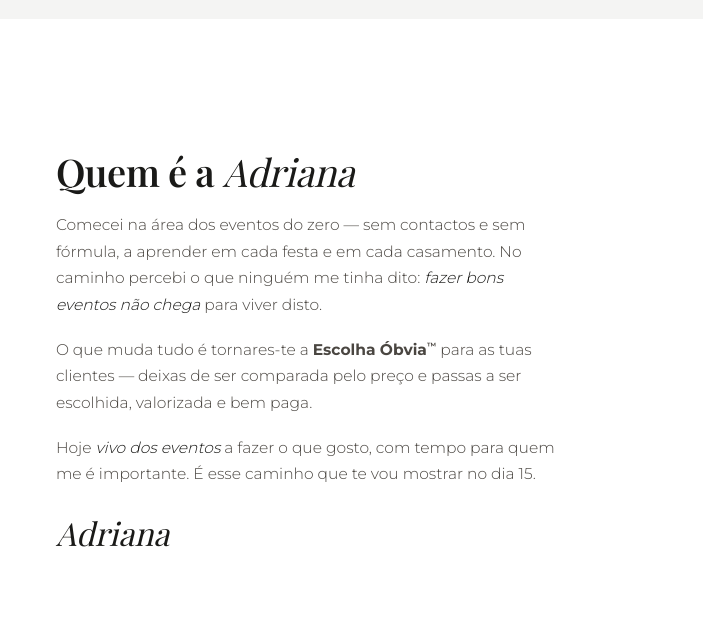
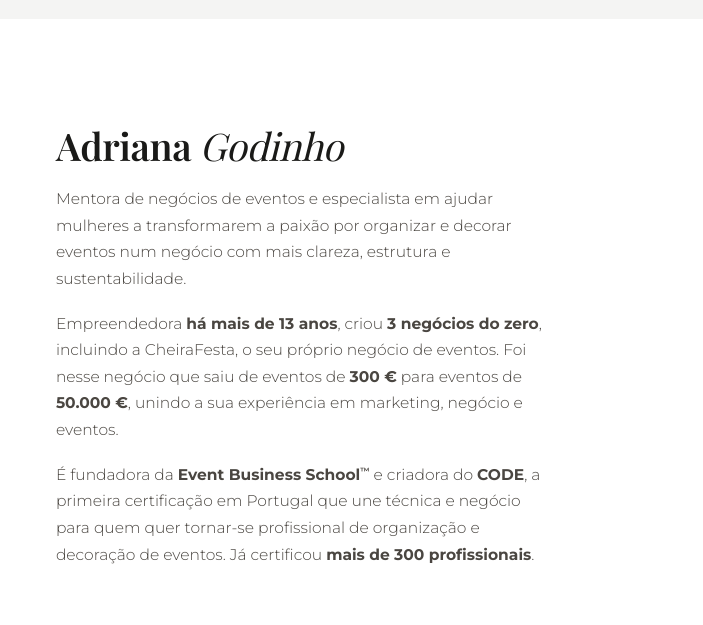
Before and after one commit to olacheirafesta/aula-viver-de-eventos, a plain HTML site: page index.html in a window 1280 px wide. Shown: the part 1620-2245 px from the top of the page, 577-1280 px from the left. Drawn offline with nearby package versions, Linux system fonts and the light colour scheme; a web font is replaced by a local one.

Commit message:
Bio real da Adriana (13 anos, 300 a 50.000 EUR, +300 certificadas)

```diff
--- a/index.html
+++ b/index.html
@@ -154,11 +154,10 @@
         <div class="frame"><img src="img/adriana.jpg" alt="Adriana a montar a mesa num evento"></div>
       </div>
       <div class="about-text">
-        <h2>Quem é a <span class="it">Adriana</span></h2>
-        <p>Comecei na área dos eventos do zero — sem contactos e sem fórmula, a aprender em cada festa e em cada casamento. No caminho percebi o que ninguém me tinha dito: <em>fazer bons eventos não chega</em> para viver disto.</p>
-        <p>O que muda tudo é tornares-te a <b>Escolha Óbvia<span class="tm">™</span></b> para as tuas clientes — deixas de ser comparada pelo preço e passas a ser escolhida, valorizada e bem paga.</p>
-        <p>Hoje <em>vivo dos eventos</em> a fazer o que gosto, com tempo para quem me é importante. É esse caminho que te vou mostrar no dia 15.</p>
-        <div class="signature">Adriana</div>
+        <h2>Adriana <span class="it">Godinho</span></h2>
+        <p>Mentora de negócios de eventos e especialista em ajudar mulheres a transformarem a paixão por organizar e decorar eventos num negócio com mais clareza, estrutura e sustentabilidade.</p>
+        <p>Empreendedora <b>há mais de 13 anos</b>, criou <b>3 negócios do zero</b>, incluindo a CheiraFesta, o seu próprio negócio de eventos. Foi nesse negócio que saiu de eventos de <b>300 €</b> para eventos de <b>50.000 €</b>, unindo a sua experiência em marketing, negócio e eventos.</p>
+        <p>É fundadora da <b>Event Business School<span class="tm">™</span></b> e criadora do <b>CODE</b>, a primeira certificação em Portugal que une técnica e negócio para quem quer tornar-se profissional de organização e decoração de eventos. Já certificou <b>mais de 300 profissionais</b>.</p>
       </div>
     </div>
   </section>
```
